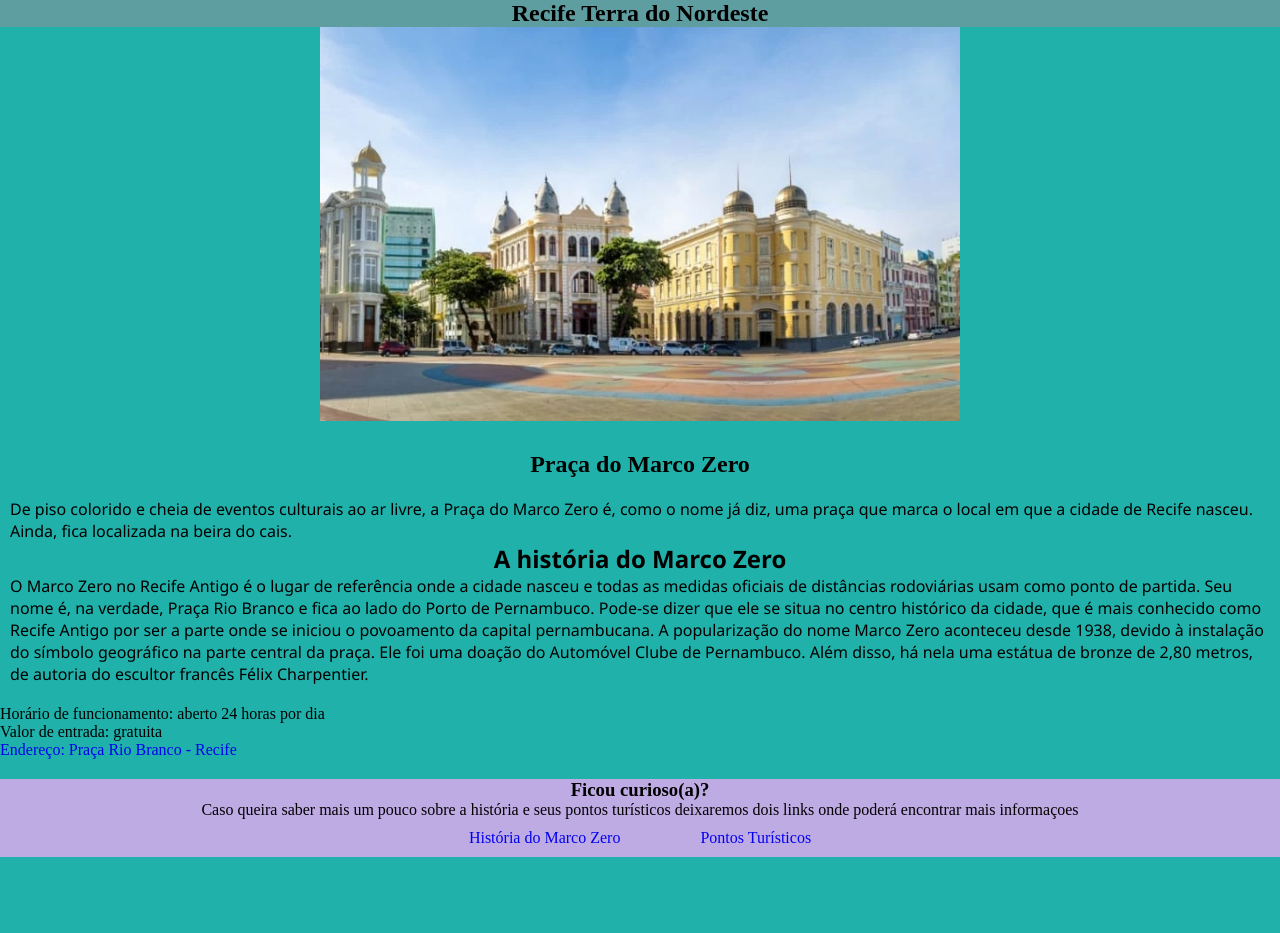
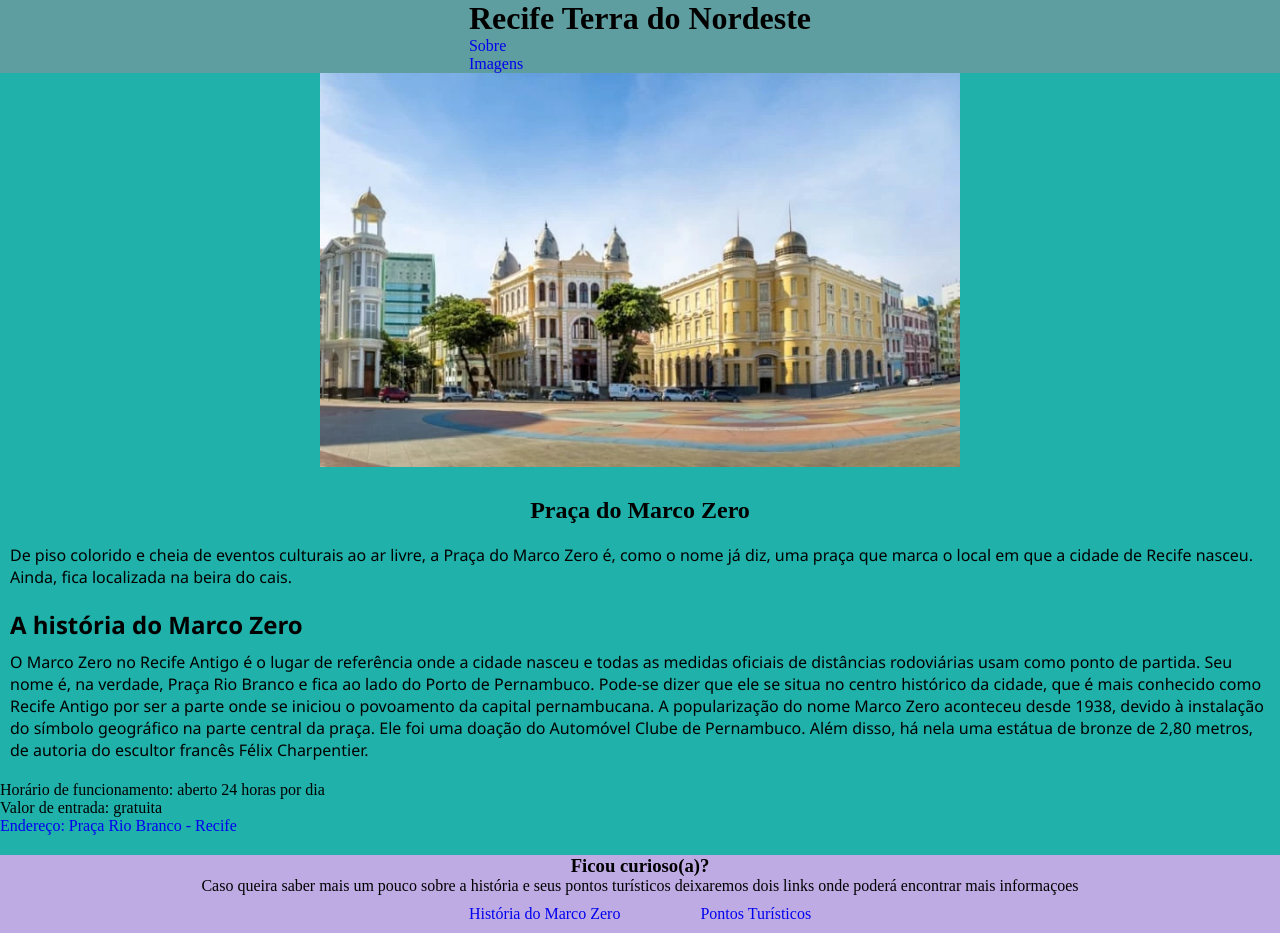
Before and after one commit to 12pacman12/projeto_html_2, a plain HTML site: page index.html in a window 1280 px wide. Before the commit the page ends 857 px from the top, so only its background shows below. Drawn offline with Linux system fonts and the light colour scheme.

Commit message:
link sobre e imagens adicionadas

```diff
--- a/index.html
+++ b/index.html
@@ -9,9 +9,17 @@
   </head>
   <body>
     <header>
+      <div>
+      <h1>Recife Terra do Nordeste</h1>
       <nav>
-        <h1>Recife Terra do Nordeste</h1>
+
+        <ul><li><a href="https://brasilescola.uol.com.br/brasil/regiao-nordeste.htm">Sobre</a></li>
+            <li><a href="https://www.google.com/search?sxsrf=APwXEdfhggz0lfs9bgvr2fOXtEfvafQQBQ:1681828120482&q=nordeste+imagens&tbm=isch&source=univ&fir=8UjRMtrWLkDV7M%252CUS7QVrQ5_CXIZM%252C_%253B5pE_t-lWArAzwM%252CAZP7S1MoH1i3qM%252C_%253BoaOknvgxf_yD8M%252C9z-hEE2OK94xfM%252C_%253BwYX6yKfbl18KyM%252CUS7QVrQ5_CXIZM%252C_%253BlHuVpEHA7TKsLM%252CNhTE17OkABJAdM%252C_%253By2WGH17_CE0ayM%252C9XLfYw1KMTsXYM%252C_%253BxZfuif69iqBeAM%252CBJT_1harulJWuM%252C_%253BTfjBUZQyfRtkgM%252CAsTfGq32tFDFeM%252C_%253Bim3LsmHOM_AS4M%252CiUn57J7kgMBvgM%252C_%253BsMCSLLszD1SXiM%252CrK4sd2FauZZZFM%252C_%253Bx0zXWsrjHBXH4M%252CQRWehXmUSSLuJM%252C_%253BOy0g0p0vsLc3ZM%252CiUn57J7kgMBvgM%252C_%253BnFkWXilMQn7gNM%252CsoTxVWUcPlEZnM%252C_&usg=AI4_-kRD2kqfbK2be2WM1SLY_n8zsOxnpQ&sa=X&ved=2ahUKEwiu-8b90bP-AhVUIbkGHZemBA8Q7Al6BAgJEGc&biw=1366&bih=695&dpr=1">Imagens</a></li>
+
+
+        </ul>
       </nav>
+      </div>
     </header>
     <main>
       <div class="first-content">
--- a/styles.css
+++ b/styles.css
@@ -11,14 +11,18 @@ body {
 
 header {
   display: flex;
-  justify-content: center;
+  flex-direction: column;
+  align-items: center;
+  justify-content: space-between;
 
   background-color: cadetblue;
 }
+
 main {
   display: flex;
   flex-direction: column;
 }
+
 .first-content {
   display: flex;
   justify-content: center;
@@ -38,15 +42,15 @@ main {
 }
 
 main img {
-  display: flex;
   justify-content: center;
   align-items: center;
   width: 50%;
   height: 50%;
 }
-
+main section h2 {
+  margin: 20px 0 10px 0;
+}
 section {
-  display: flex;
   flex-direction: column;
   align-items: center;
   font-family: "Segoe UI", Tahoma, Geneva, Verdana, sans-serif;
@@ -54,7 +58,6 @@ section {
   margin-right: 10px;
 }
 nav {
-  display: flex;
   flex-direction: column;
   justify-content: flex-start;
   align-items: start;
```
Also changed, not shown: pagina_2.html (+1 -0 lines).
